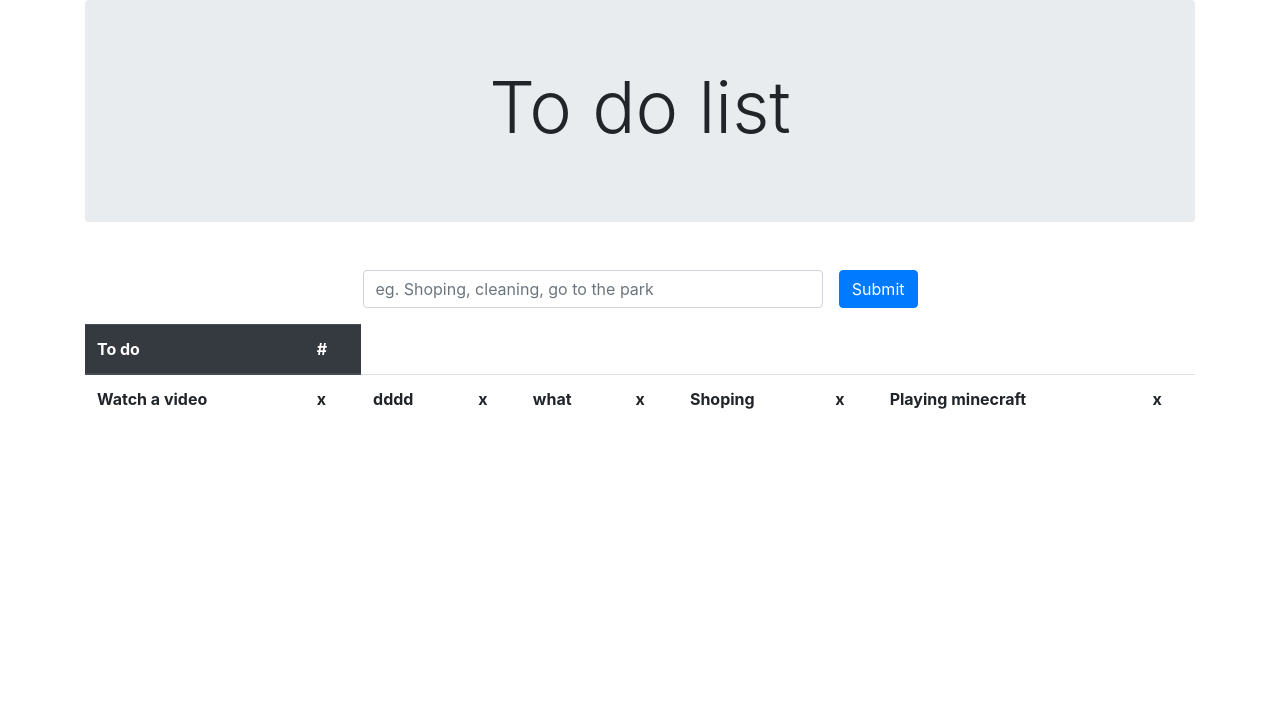
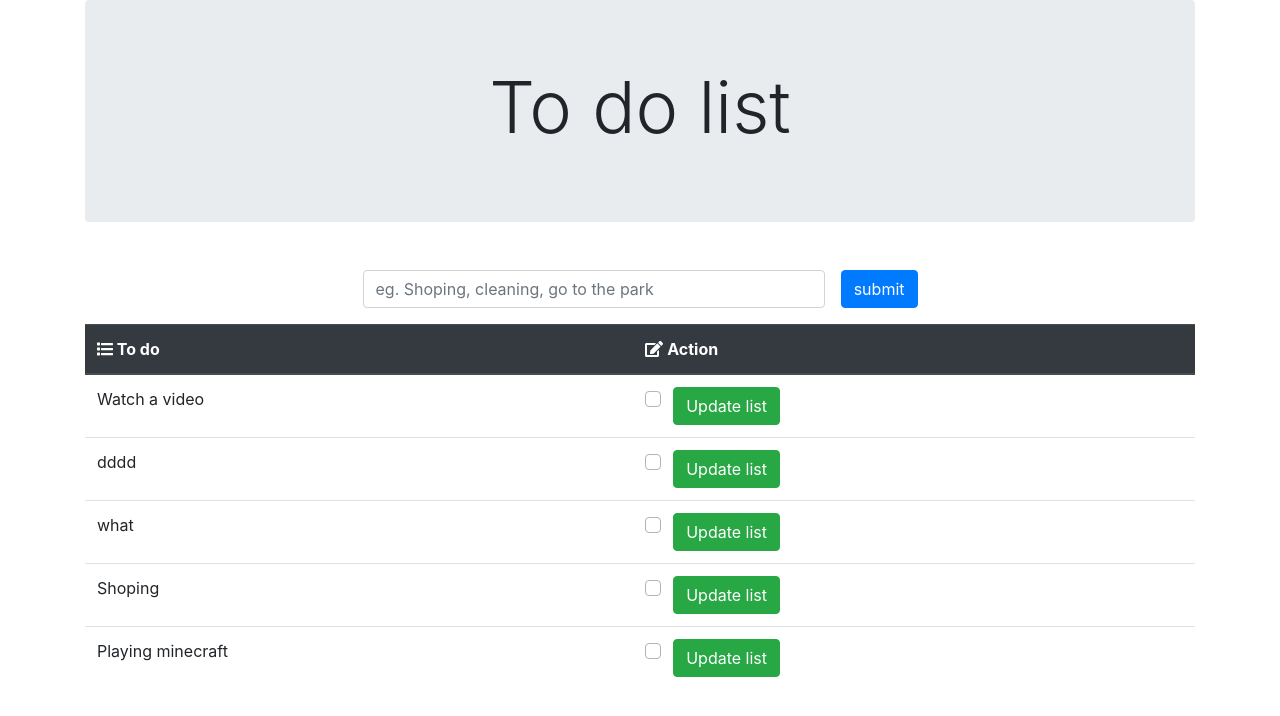
Before and after one commit to theXtroyer1221/Flask-todolist, a Flask app: page / in a window 1280 px wide. Shown: the part 56-772 px from the top of the page. Run offline with Flask 2, Linux system fonts and the light colour scheme; data comes from the database, SQL or seed files in the repository; both versions use the stored data as it was after the commit; lists and menus that the app fills with data are empty; some libraries are stand-ins or nearby versions.

Commit message:
added the add to the list feature now only needing to do the completed and deleted part

```diff
--- a/main.py
+++ b/main.py
@@ -1,6 +1,6 @@
-from flask import Flask, render_template
+from flask import Flask, render_template, request
 from flask_wtf import FlaskForm
-from wtforms import StringField
+from wtforms import StringField, SubmitField
 from wtforms.validators import InputRequired, Length, AnyOf
 from flask_sqlalchemy import SQLAlchemy
 
@@ -12,6 +12,7 @@ db = SQLAlchemy(app)
 
 class InputForm(FlaskForm):
     todo = StringField('todo', validators=[InputRequired()])
+    submit = SubmitField('submit')
 
 
 class Todo(db.Model):
@@ -23,16 +24,35 @@ class Todo(db.Model):
         return f'Todo({self.id}, {self.content})'
 
 
-@app.route('/', methods=["GET", "POST"])
+@app.route('/', methods=['GET', 'POST'])
 def index():
     form = InputForm()
     if form.validate_on_submit():
-        query = Todo(content=form.todo.data)
-        db.session.add(query)
+        todoinput = Todo(content=form.todo.data)
+        db.session.add(todoinput)
         db.session.commit()
     todos = Todo.query.all()
     return render_template("index.html", form=form, todos=todos)
 
 
+@app.route('/update', methods=['GET', 'POST'])
+def update():
+    form = InputForm()
+    if form.validate_on_submit():
+        todoinput = Todo(content=form.todo.data)
+        db.session.add(todoinput)
+        db.session.commit()
+    todos = Todo.query.all()
+    todo_id = request.form.to_dict()["value"]
+    print(todo_id)
+    todo = Todo.query.filter_by(id=todo_id).first()
+    if todo.complete == False:
+        todo.complete = True
+    else:
+        todo.complete = False
+    db.session.commit()
+    return render_template("index.html", form=form, todos=todos)
+
+
 if "__main__" == __name__:
     app.run(debug=True)
--- a/templates/base.html
+++ b/templates/base.html
@@ -8,6 +8,7 @@
 
     <!-- Bootstrap CSS -->
     <link rel="stylesheet" href="https://stackpath.bootstrapcdn.com/bootstrap/4.3.1/css/bootstrap.min.css" integrity="sha384-ggOyR0iXCbMQv3Xipma34MD+dH/1fQ784/j6cY/iJTQUOhcWr7x9JvoRxT2MZw1T" crossorigin="anonymous" />
+    <link rel="stylesheet" href="https://use.fontawesome.com/releases/v5.1.1/css/all.css" integrity="sha384-O8whS3fhG2OnA5Kas0Y9l3cfpmYjapjI0E4theH4iuMD+pLhbf6JI0jIMfYcK3yZ" crossorigin="anonymous" />
   </head>
   <body>
     <nav class="navbar navbar-expand-md navbar-dark bg-dark">
@@ -16,6 +17,7 @@
     {% block content %} {% endblock content %}
     <!-- Optional JavaScript -->
     <!-- jQuery first, then Popper.js, then Bootstrap JS -->
+    <script defer src="https://use.fontawesome.com/releases/v5.1.1/js/all.js" integrity="sha384-BtvRZcyfv4r0x/phJt9Y9HhnN5ur1Z+kZbKVgzVBAlQZX4jvAuImlIz+bG7TS00a" crossorigin="anonymous"></script>
     <script src="https://code.jquery.com/jquery-3.3.1.slim.min.js" integrity="sha384-q8i/X+965DzO0rT7abK41JStQIAqVgRVzpbzo5smXKp4YfRvH+8abtTE1Pi6jizo" crossorigin="anonymous"></script>
     <script src="https://cdnjs.cloudflare.com/ajax/libs/popper.js/1.14.7/umd/popper.min.js" integrity="sha384-UO2eT0CpHqdSJQ6hJty5KVphtPhzWj9WO1clHTMGa3JDZwrnQq4sF86dIHNDz0W1" crossorigin="anonymous"></script>
     <script src="https://stackpath.bootstrapcdn.com/bootstrap/4.3.1/js/bootstrap.min.js" integrity="sha384-JjSmVgyd0p3pXB1rRibZUAYoIIy6OrQ6VrjIEaFf/nJGzIxFDsf4x0xIM+B07jRM" crossorigin="anonymous"></script>
--- a/templates/index.html
+++ b/templates/index.html
@@ -6,26 +6,55 @@
     </div>
 
     <div class="d-flex justify-content-center mb-3">
-      <form action="/" method="POST" class="d-flex w-50">
-        {{form.todo(placeholder="eg. Shoping, cleaning, go to the park", class="form-control mr-3")}}
-        <button type="submit" class="btn btn-primary">Submit</button>
+      <form method="POST" action="" class="d-flex w-50">
+        {{form.hidden_tag()}} {{form.todo(placeholder="eg. Shoping, cleaning, go to the park", class="form-control mr-3")}} {{form.submit(class="btn btn-primary")}}
       </form>
     </div>
     <div class="justify-content-center">
-      <table class="table">
+      <table class="table table-hover">
         <thead class="thead-dark">
           <tr>
-            <th scope="col">To do</th>
-            <th scope="col">#</th>
+            <th scope="col"><i class="fas fa-list"></i> To do</th>
+            <th scope="col"><i class="fas fa-edit"></i> Action</th>
           </tr>
         </thead>
-        <tbody class="table-striped">
+        <tbody class="table">
+          {% for todo in todos %} {% if todo.complete %}
+          <tr style="background: rgba(0, 0, 0, 0.1);">
+            {% if todo.complete%}
+            <th scope="row"><s>{{todo.content}}</s></th>
+            {% else %}
+            <th scope="row" class="font-weight-normal">{{todo.content}}</th>
+            {% endif %}
+            <th scope="row">
+              <form action="{{url_for('update')}}" method="POST">
+                <div class="custom-control custom-checkbox">
+                  <input type="checkbox" class="custom-control-input" id="defaultUnchecked" name="value" value="{{todo.id}}" />
+                  <label class="custom-control-label" for="defaultUnchecked"></label>
+                  <input type="submit" value="Update list" class="btn btn-success" />
+                </div>
+              </form>
+              <form action="{{url_for('delete')}}"></form>
+            </th>
+          </tr>
+          {% else %}
           <tr>
-            {% for todo in todos %}
-            <th scope="row">{{todo.content}}</th>
-            <th scope="row">x</th>
-            {% endfor %}
+            {% if todo.complete%}
+            <th scope="row"><s>{{todo.content}}</s></th>
+            {% else %}
+            <th scope="row" class="font-weight-normal">{{todo.content}}</th>
+            {% endif %}
+            <form action="{{url_for('update')}}" method="POST">
+              <th scope="row">
+                <div class="custom-control custom-checkbox">
+                  <input type="checkbox" class="custom-control-input" id="defaultUnchecked" name="value" value="{{todo.id}}" />
+                  <label class="custom-control-label" for="defaultUnchecked"></label>
+                  <input type="submit" value="Update list" class="btn btn-success" />
+                </div>
+              </th>
+            </form>
           </tr>
+          {% endif %} {% endfor %}
         </tbody>
       </table>
     </div>
```
Also changed, not shown: todo.db.
